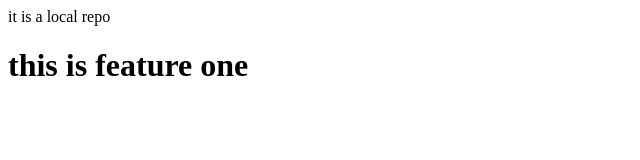
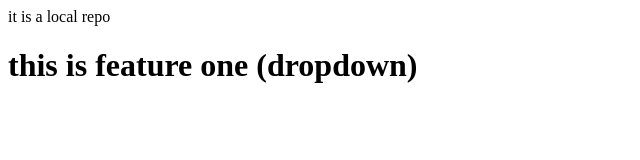
Before and after one commit to ArifulHoqueTuhin/localRepo, a plain HTML site: page index.html in a window 1280 px wide. Shown: the whole page, without its empty margins (0-640 px from the left). Drawn offline with Linux system fonts and the light colour scheme.

Commit message:
ad dropdown

```diff
--- a/index.html
+++ b/index.html
@@ -1,3 +1,3 @@
 
 <p> it is a local repo</p>
-<h1>this is feature one</h1>
+<h1>this is feature one (dropdown)</h1>
```
